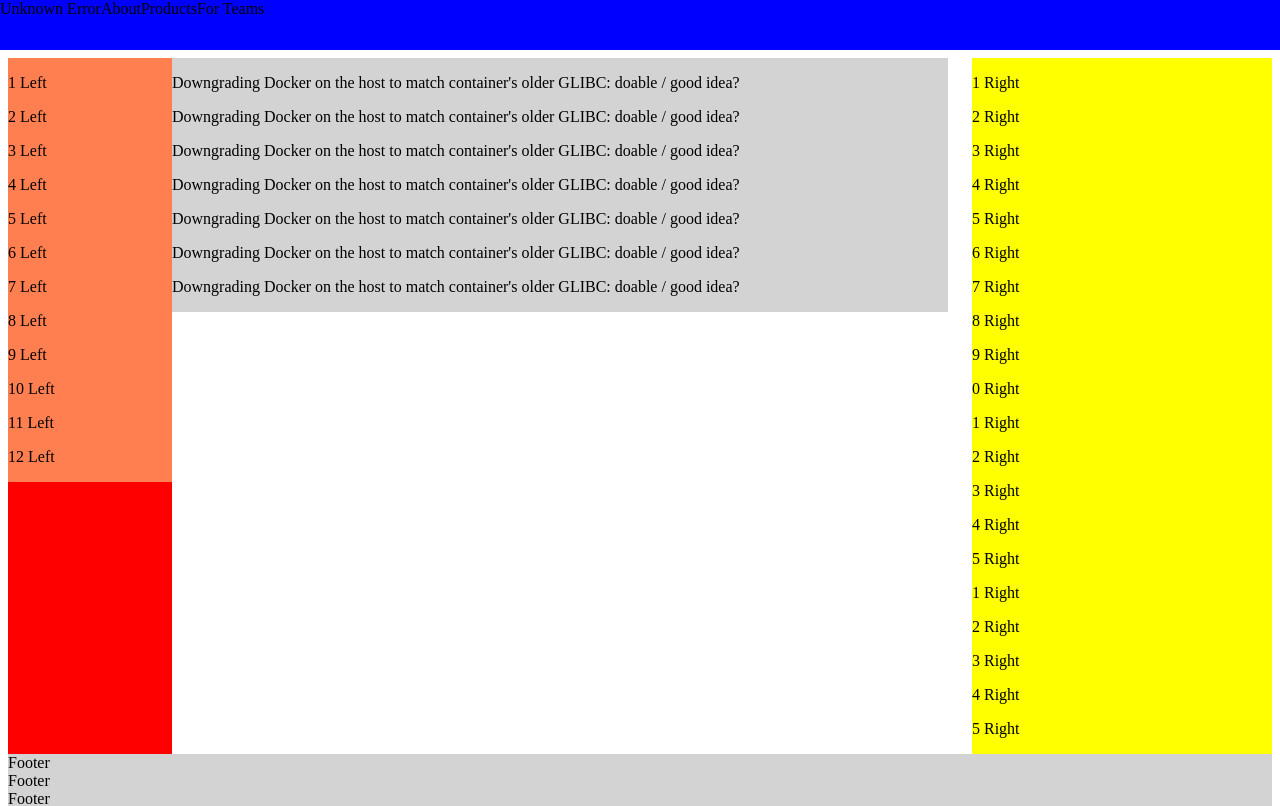
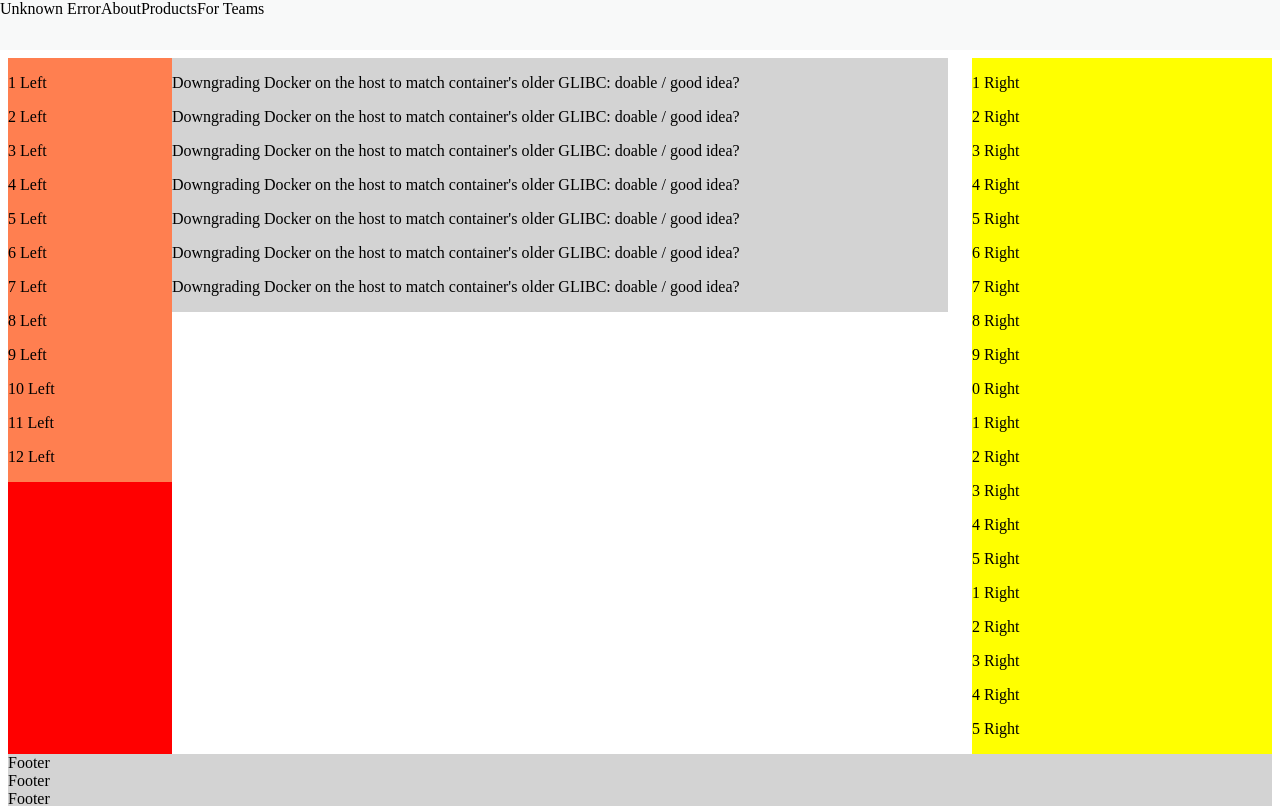
Before and after one commit to naruduru/unknownerror, a Vue app: page / in a window 1280 px wide. Shown: the top 806 px of the page. Built offline with nearby package versions, Linux system fonts and the light colour scheme.

Commit message:
scss 테스트

```diff
--- a/src/assets/scss/variables.scss
+++ b/src/assets/scss/variables.scss
@@ -1,2 +1,3 @@
 $global_width: 1264px;
 $global_background_color: lightgray;
+$black-025: hsl(210,8%,97.5%);
--- a/src/components/Header.vue
+++ b/src/components/Header.vue
@@ -17,7 +17,8 @@ export default {
 }
 </script>
 
-<style scoped>
+<style lang="scss" scoped>
+@import "../assets/scss/variables.scss";
 .top-bar {
   position: fixed !important;
   left: 0 !important;
@@ -34,7 +35,7 @@ ul {
   margin: 0;
   padding: 0;
   overflow: hidden;
-  background-color: blue;
+  background-color: $black-025;
 }
 
 li {
```
